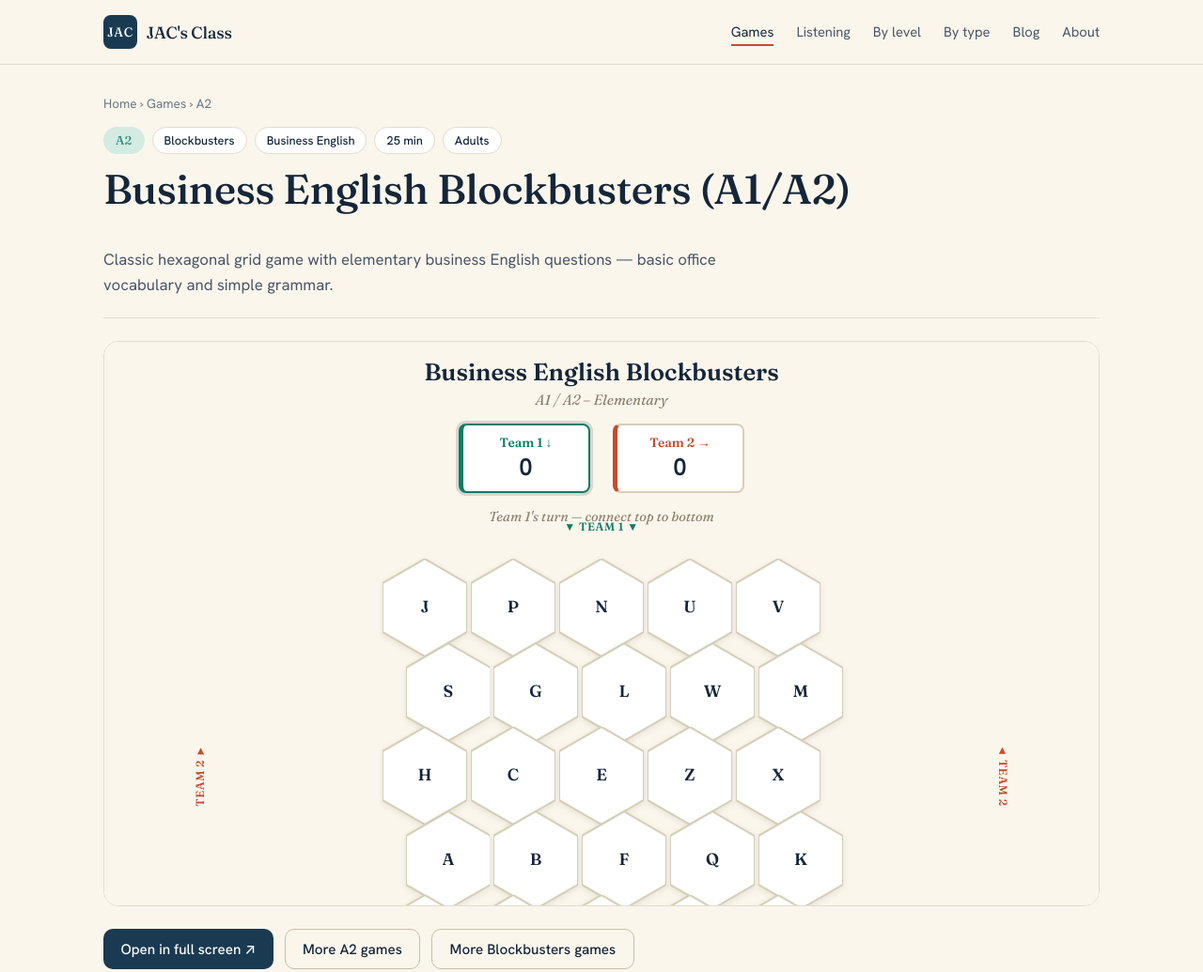
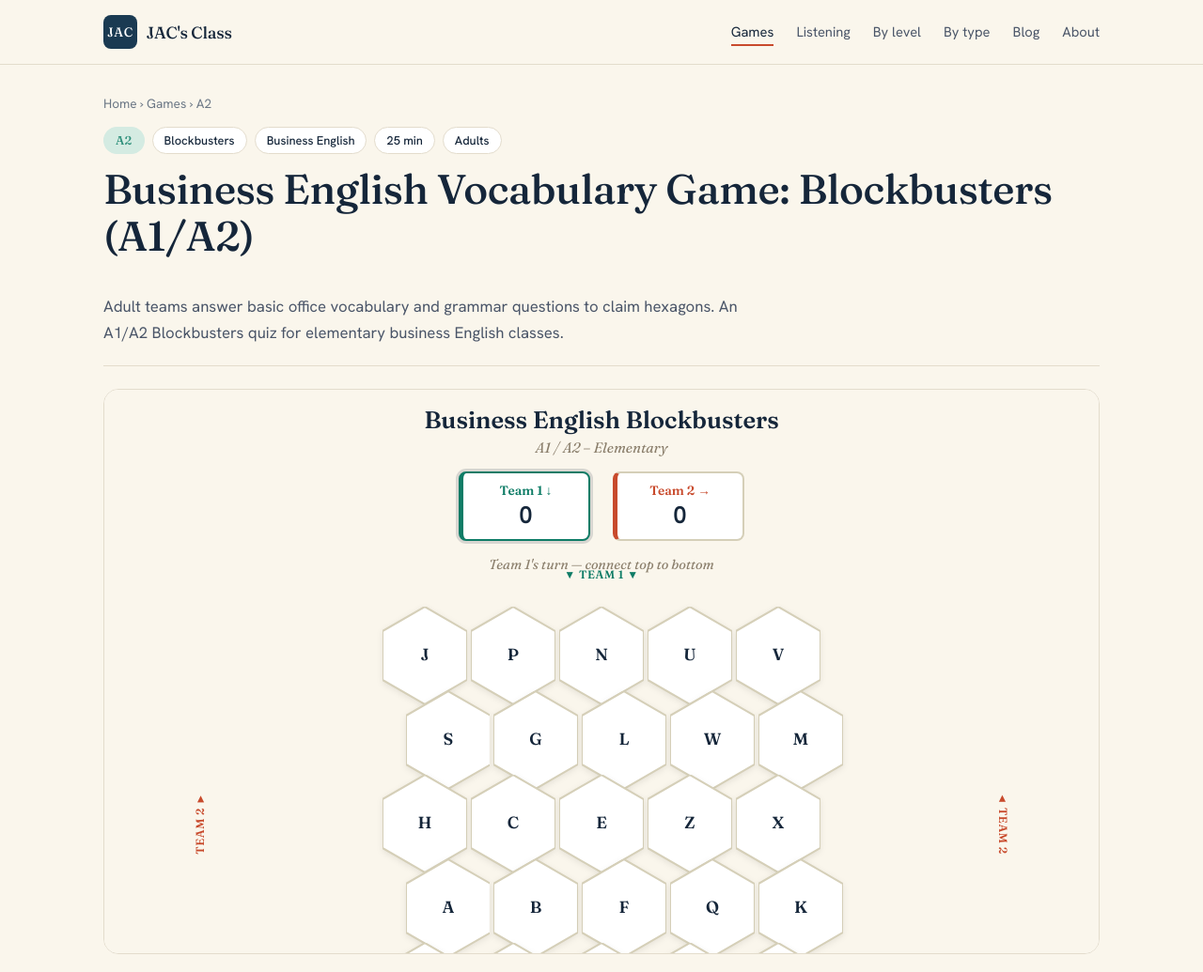
Before and after one commit to cameron2507-png/jaceslclass, an Astro site: page /games/blockbusters-a1-a2 in a window 1280 px wide. Shown: the top 1035 px of the page at 94% size. Built offline with nearby package versions, Linux system fonts and the light colour scheme; Astro itself is replaced by a stand-in of ours.

Commit message:
Improve title and description for SEO: blockbusters-a1-a2.md

```diff
--- a/src/content/games/blockbusters-a1-a2.md
+++ b/src/content/games/blockbusters-a1-a2.md
@@ -1,6 +1,6 @@
 ---
-title: "Business English Blockbusters (A1/A2)"
-description: "Classic hexagonal grid game with elementary business English questions — basic office vocabulary and simple grammar."
+title: "Business English Vocabulary Game: Blockbusters (A1/A2)"
+description: "Adult teams answer basic office vocabulary and grammar questions to claim hexagons. An A1/A2 Blockbusters quiz for elementary business English classes."
 level: "A2"
 type: "Blockbusters"
 topic: "Business English"
```
